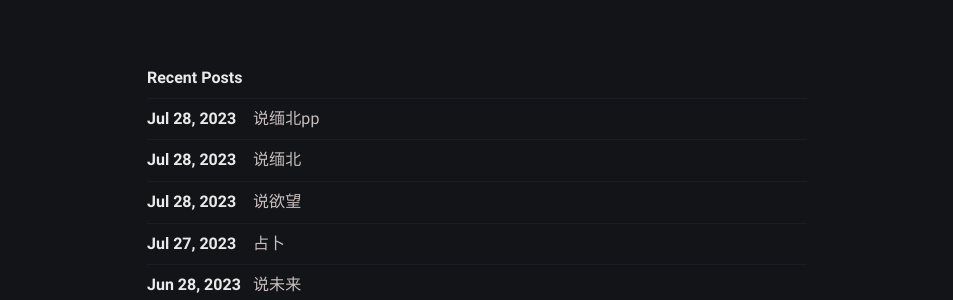
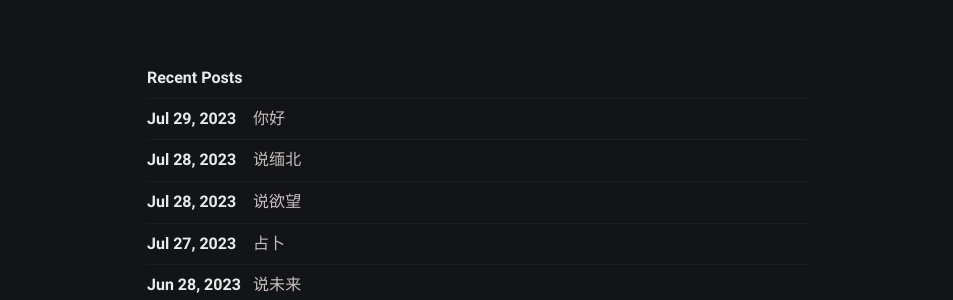
Before and after one commit to hello-lisai/hello-lisai-blog, a Jekyll site: the page built from index.md, in a window 1280 px wide. Shown: the part 433-733 px from the top of the page, without its empty margins (163-1116 px from the left). Built offline with Jekyll 4.4.1, drawn with Linux system fonts in a browser that asks for light colours.

Commit message:
Update 2023-7-29-2307290.md

```diff
--- a/_posts/2307290/2023-7-29-2307290.md
+++ b/_posts/2307290/2023-7-29-2307290.md
@@ -1,7 +1,8 @@
 ---
-title: 说缅北pp
-date: 2023-07-28 09:45:47
-modified: 2019-08-29 09:24:47
+title: 你好
+date: 2023-07-29 10:03:40
+modified: 2023-07-29 10:03:40
 tags: [boooo, netlify, jekyll, github]
 description: All the services are free, a source code this site placed on github repository and intergration with netlify service, another service that you can use is github page for hosting your own static site.
 ---
+#### xxx
```
